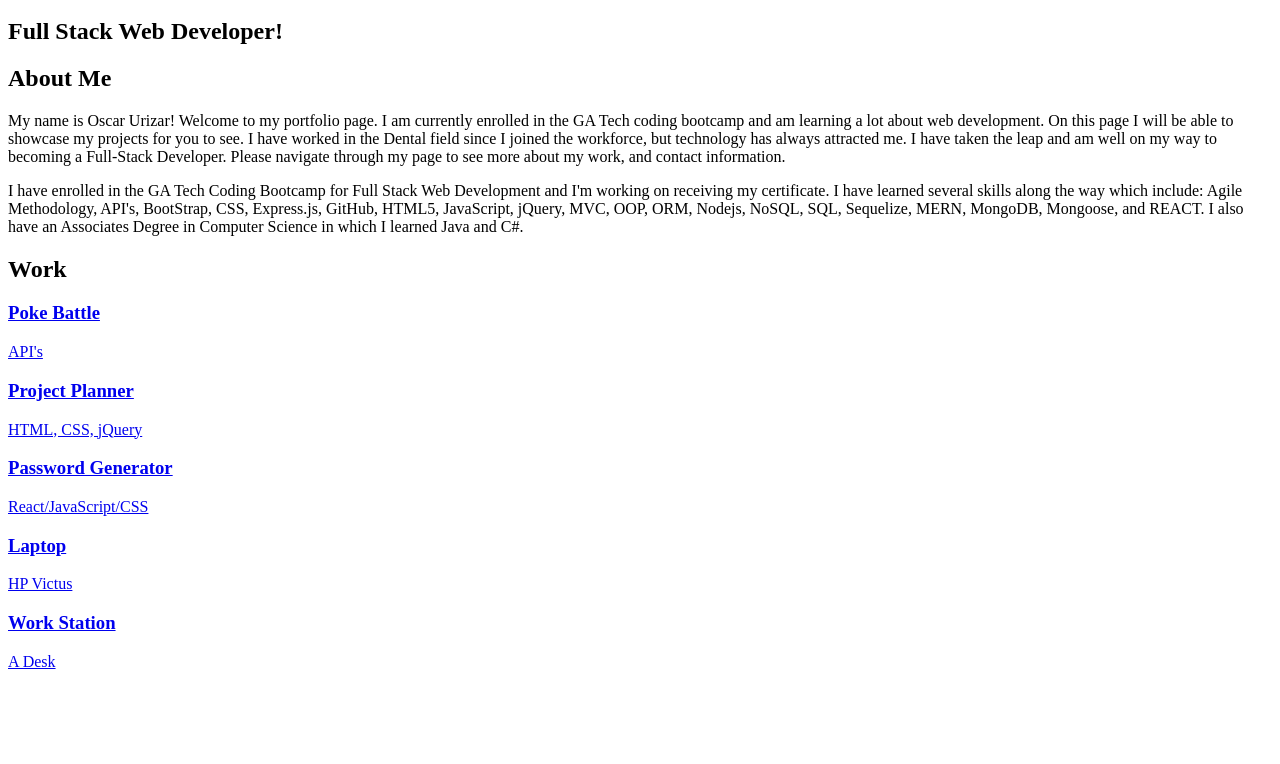
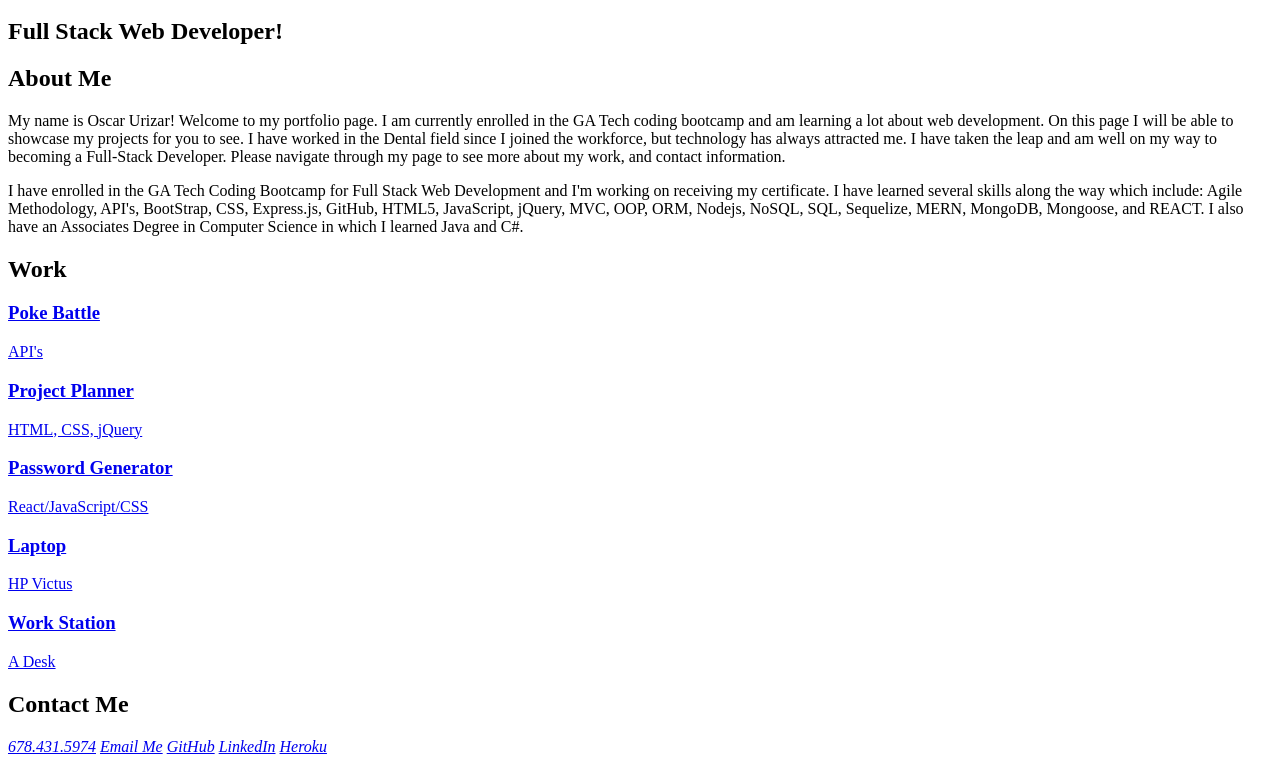
Before and after one commit to Ourizar/Portfolio-2, a plain HTML site: page index.html in a window 1280 px wide. Shown: the part 100-864 px from the top of the page. Before the commit the page ends 800 px from the top, so only its background shows below. Drawn offline with Linux system fonts and the light colour scheme.

Commit message:
added the contact me section

```diff
--- a/index.html
+++ b/index.html
@@ -97,9 +97,20 @@
         </div>
       </section>
 
-
-
-    </main>
+      <!-- contact -->
+    <section class="page-section contact" id="contact">
+        <h2>Contact Me</h2>
+        <div>
+          <address>
+            <a href="tel:+6784315974">678.431.5974</a>
+            <a href="mailto:oscar.m.urizar.jr@outlook.com">Email Me</a>
+            <a href="https://github.com/Ourizar">GitHub</a>
+            <a href="https://www.linkedin.com/in/oscar-m-urizar-jr/">LinkedIn</a>
+            <a href="#">Heroku</a>
+          </address>
+        </div>
+      </section>
+   </main>
 
 </body>
 
```
